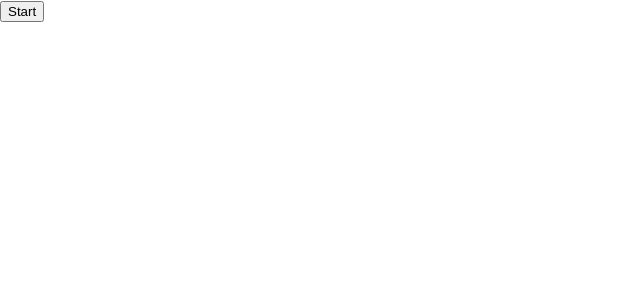
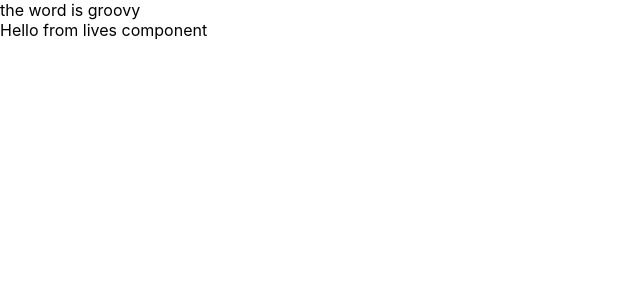
Before and after one commit to CodeCosmic/hangman, a React (Create React App) app: page / in a window 1280 px wide. Shown: the top 300 px of the page, without its empty margins (0-640 px from the left). Built offline with nearby package versions, Linux system fonts and the light colour scheme; the HTML template or start-up script is replaced by a standard one.

Commit message:
passed props to word component from hangmangame

```diff
--- a/src/components/Word/Word.jsx
+++ b/src/components/Word/Word.jsx
@@ -1,7 +1,7 @@
-const Word = () => {
+const Word = ({word}) => {
     return (
         <div>
-
+            the word is {word}
         </div>
     )
 }
--- a/src/components/hangmanGame/hangmanGame.jsx
+++ b/src/components/hangmanGame/hangmanGame.jsx
@@ -1,6 +1,8 @@
 import './hangmanGame.css'
-import { WORDS } from '../../words/words'
+import { WORDS } from '../../wordsArray/wordsArray.js'
 import { useState } from 'react'
+import Lives from '../lives/Lives'
+import Words from '../Word/Word'
 
 const HangmanGame = () => {
     const [word, setWord] = useState("")
@@ -10,11 +12,13 @@ const HangmanGame = () => {
     const wordGenerator = () => {
         setWord(WORDS[Math.floor(Math.random()*WORDS.length)])
     }
-    console.log(word)
+
+    useState(wordGenerator)
 
     return (
         <div>
-            <button onClick={wordGenerator}>Start</button>
+            <Words word={word}/>
+            <Lives/>
         </div>
     )
 }
--- a/src/components/lives/Lives.jsx
+++ b/src/components/lives/Lives.jsx
@@ -0,0 +1,9 @@
+const Lives = () => {
+    return (
+        <div>
+            Hello from lives component
+        </div>
+    )
+}
+
+export default Lives
```
Also changed, not shown: src/wordsArray/wordsArray.js (renamed from src/words/words.js).
